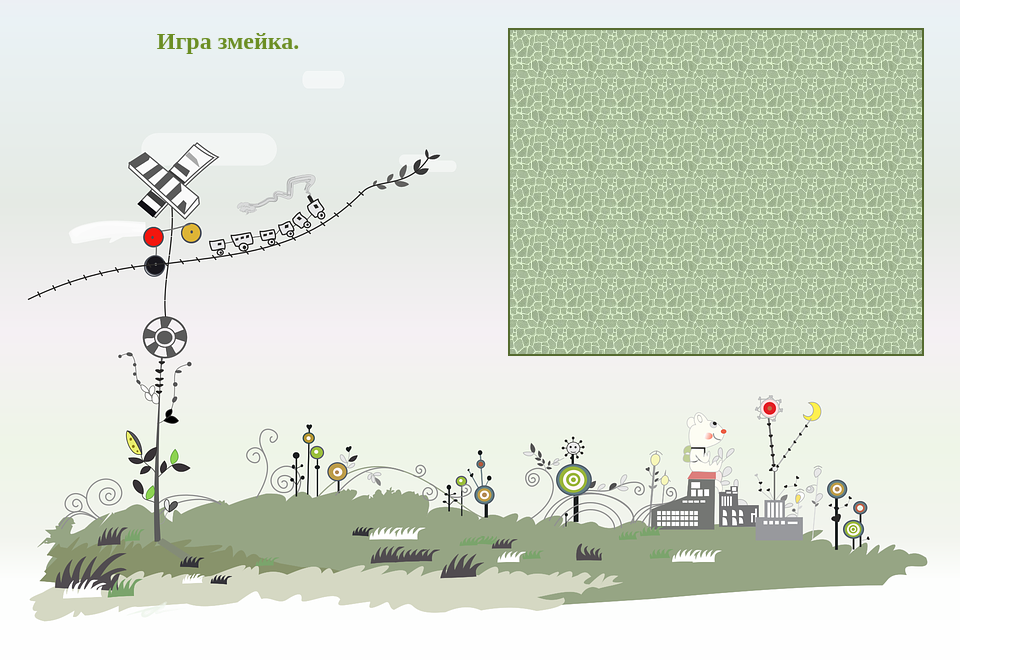
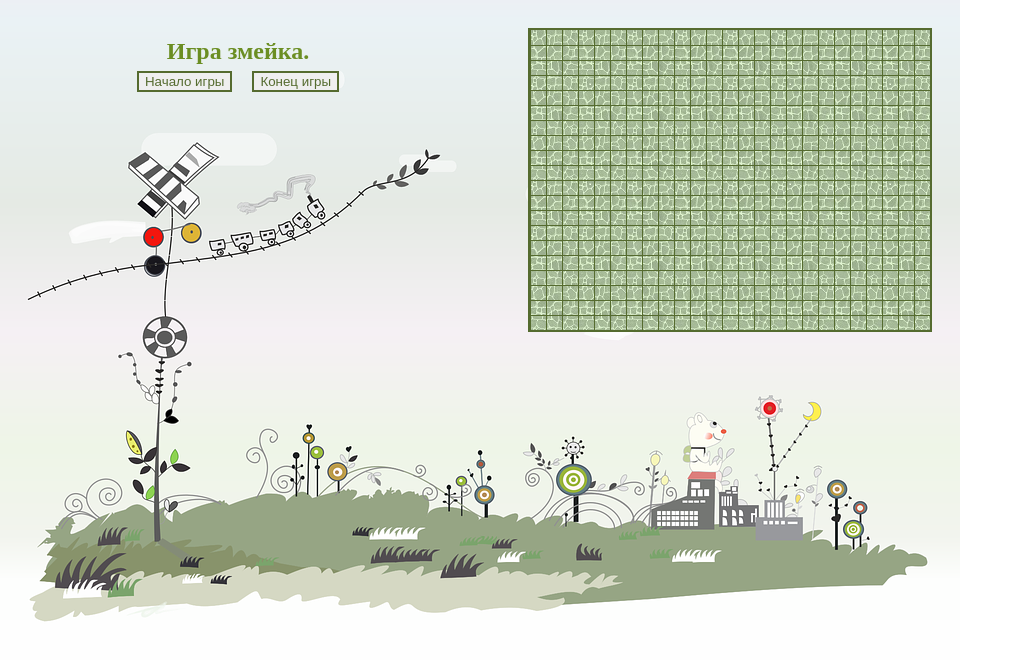
Before and after one commit to NataFoka/JS, a plain HTML site: page index4.html in a window 1280 px wide. Shown: the whole page, without its empty margins (0-1023 px from the left). Drawn offline with Linux system fonts and the light colour scheme.

Commit message:
Add files via upload

```diff
--- a/gameFNS.js
+++ b/gameFNS.js
@@ -5,35 +5,51 @@ document.body.style.padding = "20px 10px 10px 10px";
 
 
 var parentElem = document.body;
-var div = document.createElement('div');
+div = document.createElement('div');
 var div2 = document.createElement('div');
 var div3 = document.createElement('div');
 
 var textElem = document.createTextNode('Тут был я');
-var button=document.createElement("button");
+var button1=document.createElement("button");
+var button2=document.createElement("button");
+
+div.innerHTML = "<strong>Игра змейка.</strong><br>";
 
 
+div.style="width: 400px;  color: #6B8E23; height:70px; display:inline-block; vertical-align: top; margin: 0px 80px 0px 10px; font-size: 24px; text-align: center; padding: 10px;";
+div2.style="background: url('209.jpg'); width: 400px; border:2px solid #556B2F;  height:300px;   display:inline-block; vertical-align: middle";
+div3.style="background: red; width: 400px; border:1px solid #000000;  height:300px; padding: 12px 0px 12px 12px; display:inline-block; vertical-align: middle";
+
+button1.innerHTML = "Начало игры";
+button1.className = "button";
+
+div.appendChild(button1);
+button1.onclick = Start;
+button2.innerHTML = "Конец игры";
+button2.className = "button";
+
+document.body.appendChild(div);
+parentElem.appendChild(div2);
+div.appendChild(button2);
 
 
+function Start()
+{
+  alert("Не работает пока!");
+}
 
-//div.className = "alert alert-success";
-div.innerHTML = "<strong>Игра змейка.</strong>";
-//div2.innerHTML = "<strong>Ура!</strong> ";
+GamePlane(20,25);
 
-//const text = document.createTextNode( "Mybutton" ); // создаем текстовое содержимое
-//  button.appendChild( text ); // добавляем текстовое содержимое элементу <button>
-//button.appendChild(document.createTextNode("хххззз"));
-
-//<button id="easy" onclick="EasyStart()">Простой</button>
-//button.id
-
-div.style="width: 400px; color: #6B8E23; height:100px; display:inline-block; vertical-align: top; margin: 0px 80px 0px 10px; font-size: 24px; text-align: center";
-div2.style="background: url('209.jpg'); width: 400px; border:2px solid #556B2F;  height:300px; padding: 12px 0px 12px 12px;  display:inline-block; vertical-align: middle";
-div3.style="background: red; width: 400px; border:1px solid #000000;  height:300px; padding: 12px 0px 12px 12px; display:inline-block; vertical-align: middle";
-
-button.innerHTML = "twxt";
-
-parentElem.appendChild(div);
-parentElem.appendChild(div2);
-//parentElem.appendChild(div3);
-//div2.appendChild(button);
+function GamePlane (SizeX, SizeY){
+  for ( var x = 0; x < SizeX; x++){
+    var Xpole = document.createElement('div');
+      div2.appendChild(Xpole);
+      Xpole.className = 'Stroka';
+      for (var y = 0; y < SizeY; y++){
+        var Ypole = document.createElement('div');
+        Xpole.appendChild(Ypole);
+        Ypole.className = 'cell';
+        Ypole.id = x+','+y;
+      }
+    }
+}
--- a/index4.html
+++ b/index4.html
@@ -2,9 +2,13 @@
 <html lang="en" dir="ltr">
   <head>
     <meta charset="utf-8">
+    <link rel = "stylesheet" href = "styles4.css">
     <title>Фокеева Наталья Курс JS Урок 4</title>
   </head>
   <body>
+
+
+
     <script src="gameFNS.js" charset="utf-8"></script>
   </body>
 </html>
--- /dev/null
+++ b/styles4.css
@@ -0,0 +1,30 @@
+.button {
+	margin: 0px 10px 0px 10px;
+	border:2px solid #556B2F;
+	color: #556B2F;
+}
+.Stroka{
+
+	height: 15px;
+        }
+        .cell{
+            margin: 0;
+            display: inline-block;
+            width: 15px;
+            height: 15px;
+            border-left: 1px solid #556B2F;
+						border-bottom: 1px solid #556B2F;
+            z-index: 30;
+            transition: background-color 0.3s;
+        }
+				.snake{
+
+
+
+						background-color:#556B2F;
+        }
+				.food{
+					background-color:#FF0000;
+					box-shadow: 0 0 10px #000000 inset;
+					transition: background-color 2s;
+			}
```
